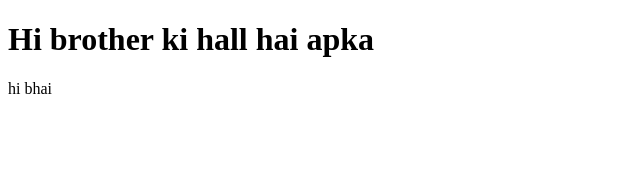
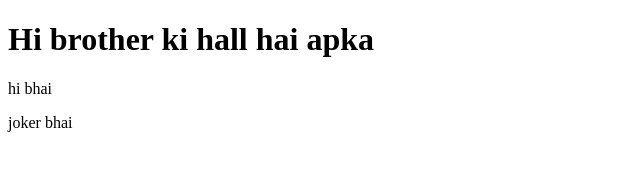
Before and after one commit to dheersrivastav/HTML-COde, a plain HTML site: page mangal.html in a window 1280 px wide. Shown: the full height of the page, 0-640 px from the left. Drawn offline with Linux system fonts and the light colour scheme.

Commit message:
new para added

```diff
--- a/mangal.html
+++ b/mangal.html
@@ -9,6 +9,7 @@
     <div>
         <h1>Hi brother ki hall hai apka</h1>
         <P>hi bhai </P>
+        <p>joker bhai</p>
     </div>
 </body>
 </html>
```
